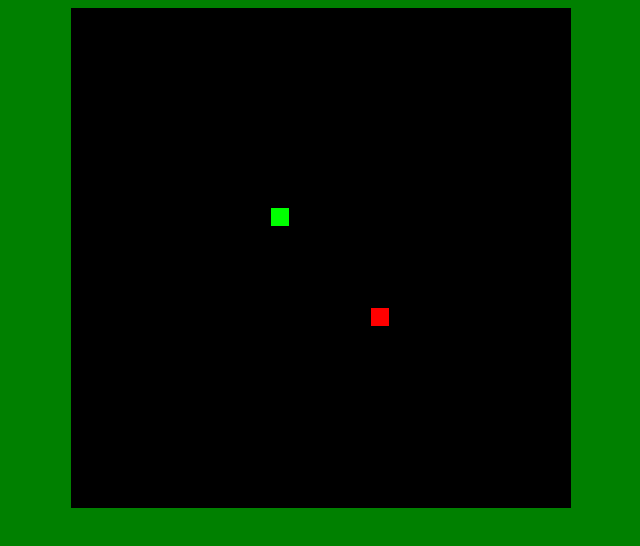
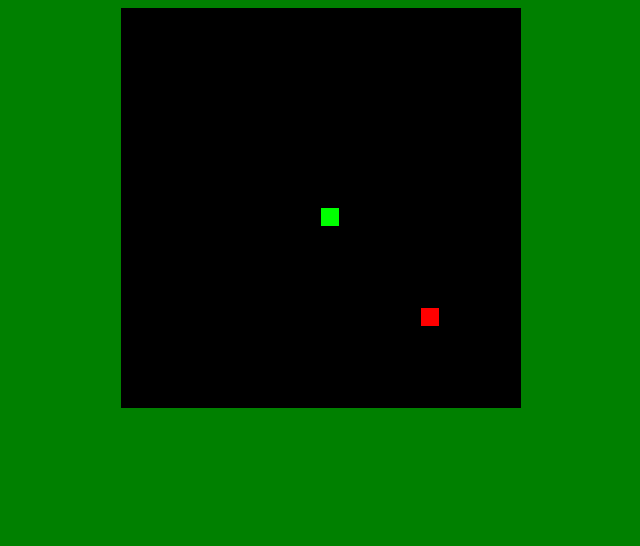
Before and after one commit to Eversonv4/Game-Snake, a plain HTML site: page index.html in a window 1280 px wide. Shown: the whole page, without its empty margins (319-959 px from the left). Drawn offline with Linux system fonts and the light colour scheme.

Commit message:
Update index.html

```diff
--- a/index.html
+++ b/index.html
@@ -6,7 +6,7 @@
     justify-content: center;
   }
 </style>
-<canvas id="gc" width="500" height="500" ></canvas>
+<canvas id="gc" width="400" height="400" ></canvas>
 <script>
   window.onload=function() {
     canv=document.getElementById("gc");
```
